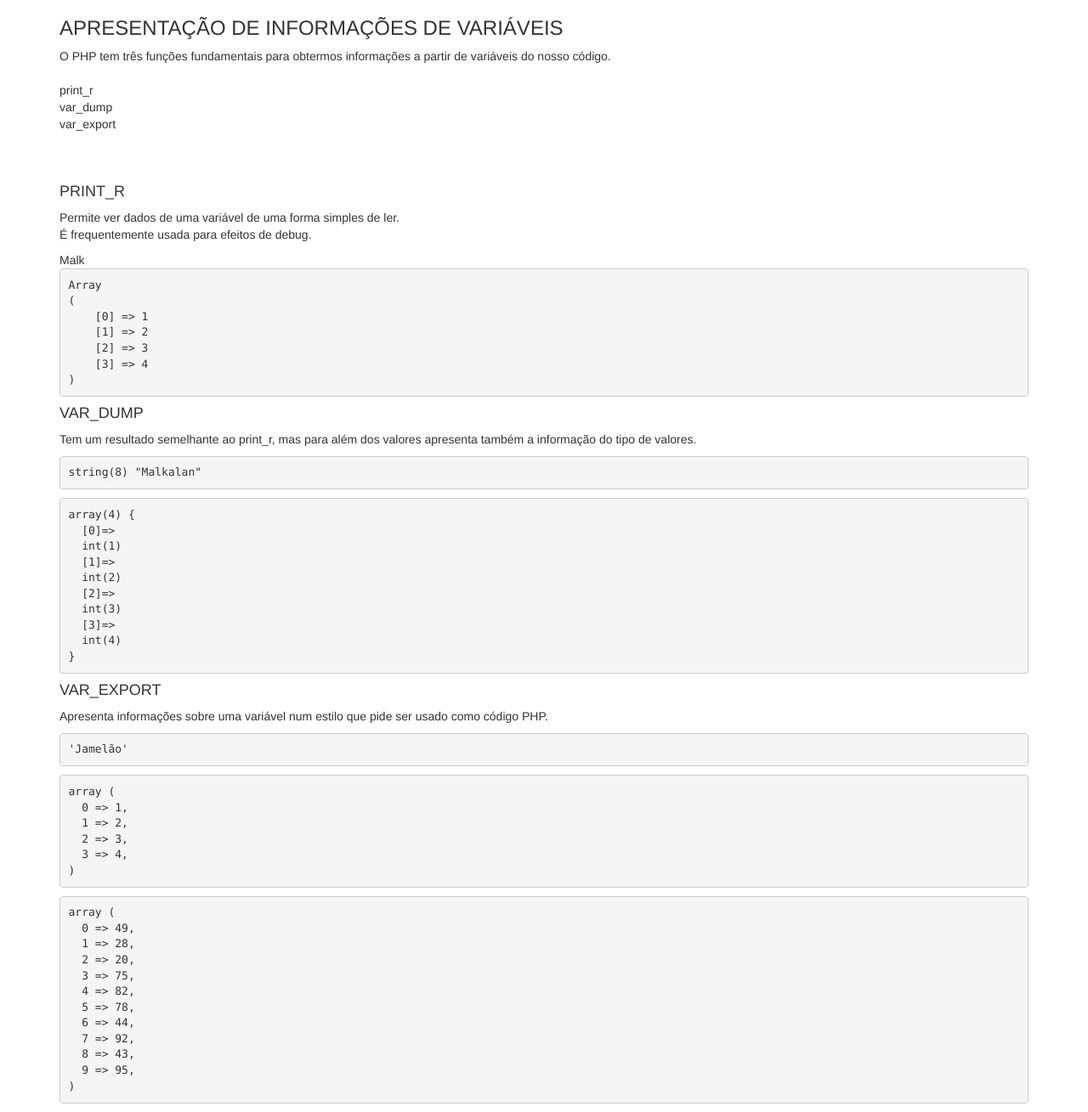
After one commit to RodrigoSAugusto/aulas_php, a PHP site: page /var_info.php in a window 1280 px wide. The commit adds this page. Shown: the whole page at 85% size. Run offline with PHP 8.4, Linux system fonts and the light colour scheme.

Commit message:
finalizado test_var, iniciado var_info

```diff
--- /dev/null
+++ b/var_info.php
@@ -0,0 +1,100 @@
+<!DOCTYPE html>
+<html lang="en">
+<head>
+    <meta charset="UTF-8">
+    <meta http-equiv="X-UA-Compatible" content="IE=edge">
+    <meta name="viewport" content="width=device-width, initial-scale=1.0">
+    <link rel="stylesheet" href="https://maxcdn.bootstrapcdn.com/bootstrap/3.4.1/css/bootstrap.min.css">
+    <script src="https://ajax.googleapis.com/ajax/libs/jquery/3.5.1/jquery.min.js"></script>
+    <script src="https://maxcdn.bootstrapcdn.com/bootstrap/3.4.1/js/bootstrap.min.js"></script>
+    <title>Var Info</title>
+</head>
+<body>
+    <div class="container">
+
+        <h3>APRESENTAÇÃO DE INFORMAÇÕES DE VARIÁVEIS</h3>
+
+        <p>
+            O PHP tem três funções fundamentais para obtermos informações a partir de variáveis do nosso código.<br>
+            <br>
+            print_r<br>
+            var_dump<br>
+            var_export<br>
+        </p>
+        <br>
+        <br>
+
+        <h4>PRINT_R</h4>
+
+        <p>
+            Permite ver dados de uma variável de uma forma simples de ler.<br>
+            É frequentemente usada para efeitos de debug.<br>
+        </p>
+
+        <?php
+
+            $a = "Malk";
+            print_r($a);
+            echo '<br>';
+            $b = [1,2,3,4];
+            echo '<pre>';
+            print_r($b);
+            echo '</pre>';
+
+        ?>
+
+
+        <h4>VAR_DUMP</h4>
+
+        <p>
+            Tem um resultado semelhante ao print_r, mas para além dos valores apresenta também a informação do tipo de valores.<br>
+        </p>
+
+        <?php
+
+            $nome = "Malkalan";
+            echo '<pre>';
+            var_dump($nome);
+            echo '</pre>';
+
+            echo '<pre>';
+            $valores = [1,2,3,4];
+            var_dump($valores);
+            echo '</pre>';
+
+        ?>
+
+        <h4>VAR_EXPORT</h4>
+
+        <p>
+            Apresenta informações sobre uma variável num estilo que pide ser usado como código PHP.<br>
+        </p>
+
+        <?php
+
+            $name = "Jamelão";
+            echo '<pre>';
+            var_export($name);
+            echo '</pre>';
+
+            echo '<pre>';
+            $value = [1,2,3,4];
+            var_export($value);
+            echo '</pre>';
+
+            $numbers = [];
+
+            for($i=0; $i < 10; $i++){
+                $numbers[]=rand(0,100);
+
+            }
+            echo '<pre>';
+            var_export($numbers);
+            echo '</pre>';
+
+        ?>
+
+    </div>
+
+</body>
+</html>
```
Also changed, not shown: testando_variaveis.php (+45 -1 lines).
